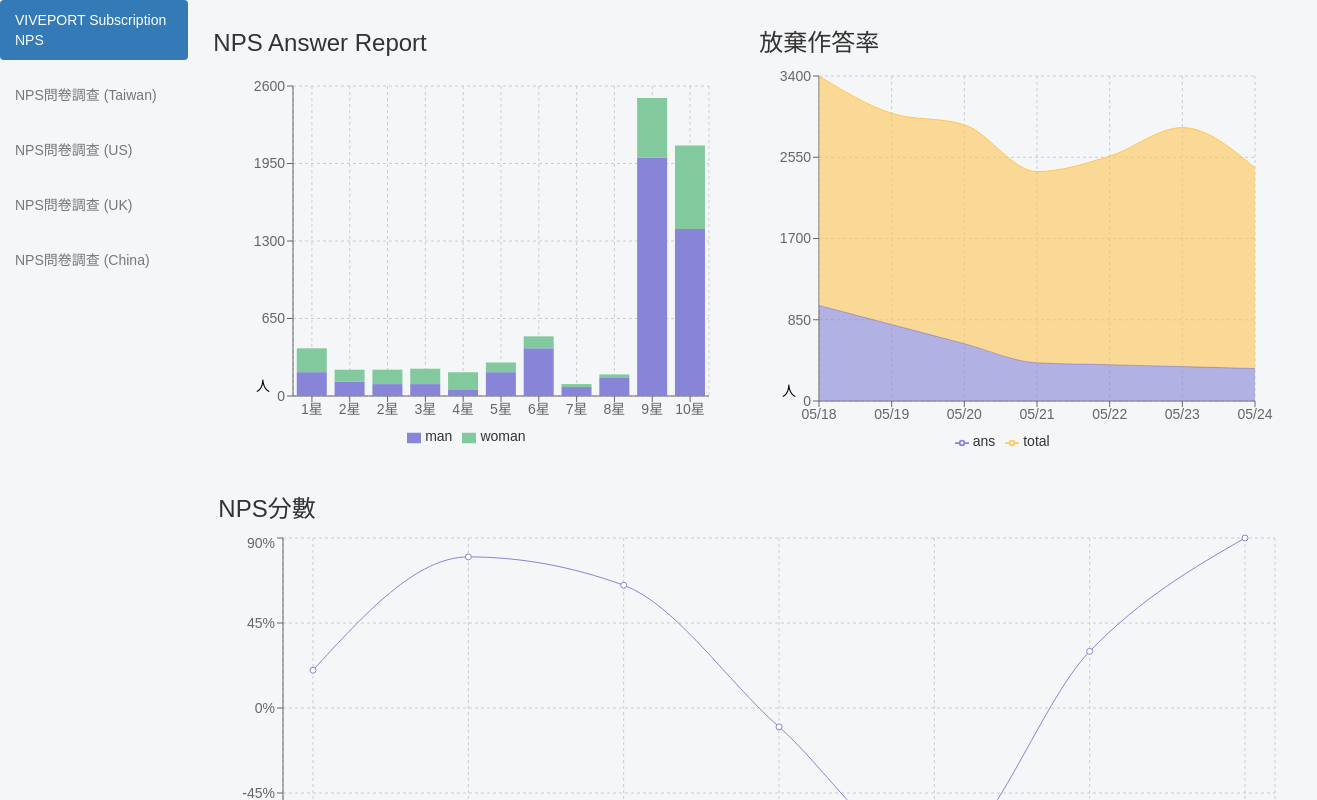
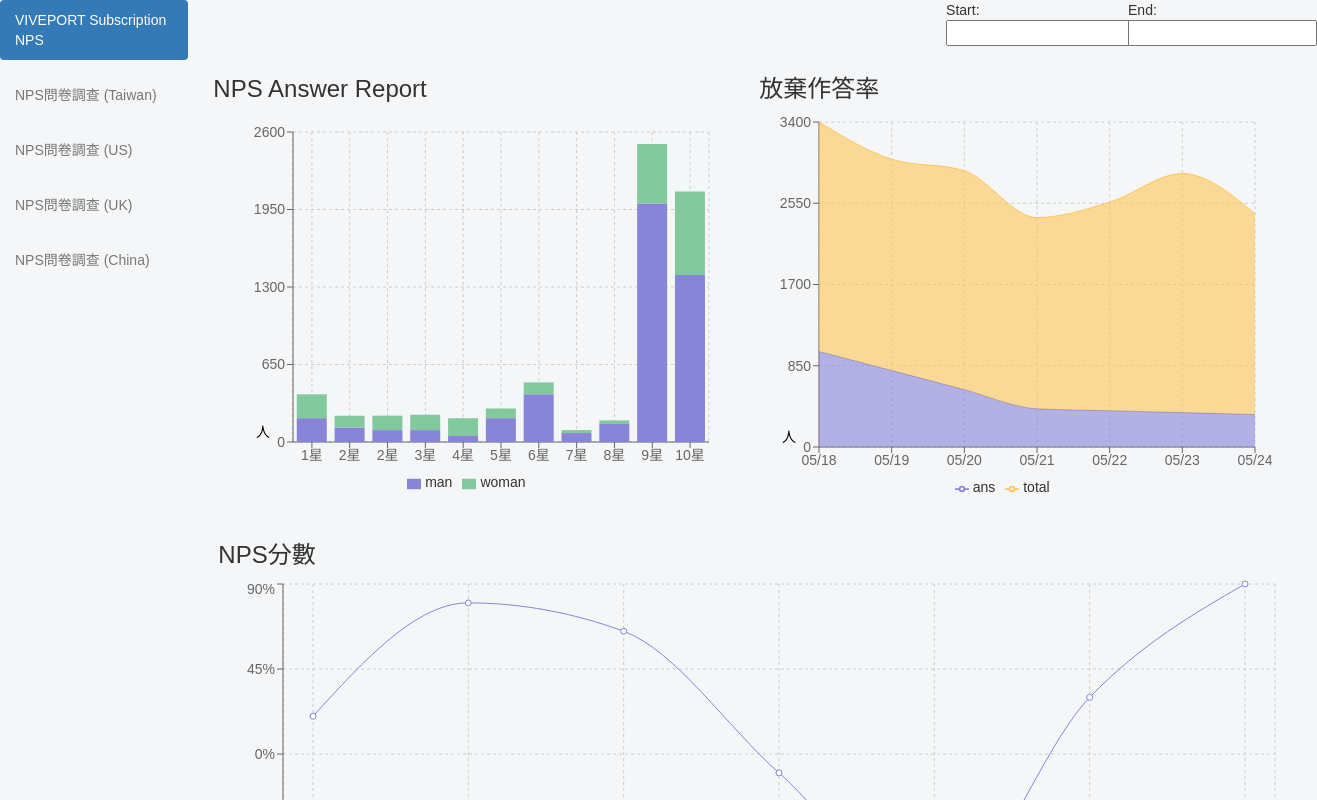
Before and after one commit to DavisChang/survey-anything, a React (Create React App) app: page /report in a window 1280 px wide. Shown: the top 800 px of the page, 1317 px wide, since content can reach past the window. Built offline with nearby package versions, Linux system fonts and the light colour scheme.

Commit message:
Add date picker

```diff
--- a/package.json
+++ b/package.json
@@ -6,6 +6,7 @@
     "moment": "^2.22.1",
     "react": "^16.3.2",
     "react-bootstrap": "^0.32.1",
+    "react-datepicker": "^1.4.1",
     "react-dom": "^16.3.2",
     "react-router-dom": "^4.2.2",
     "react-scripts": "1.1.4",
--- a/src/Pages/AdminContent/AdminContent.js
+++ b/src/Pages/AdminContent/AdminContent.js
@@ -1,4 +1,5 @@
 import React, { Component } from 'react';
+import moment from 'moment';
 import Report from '../Report/Report';
 import { FormControl, Checkbox, FormGroup, ControlLabel, HelpBlock, Button, Modal, Radio } from 'react-bootstrap';
 import './AdminContent.css';
@@ -31,6 +32,8 @@ class AdminContent extends Component {
       QDesc: '您有多大可能會相您的朋友推薦 VIVEPORT 訂閱呢？',
       QNegative: '不太滿意',
       QPositive: '非常願意',
+      startDate: moment(),
+      endDate: moment(),
     };
   }
 
@@ -94,6 +97,10 @@ class AdminContent extends Component {
       QPositive: event.target.value,
     });
   };
+
+  onStartDateChange = date => this.setState({ startDate: date });
+
+  onEndDateChange = date => this.setState({ endDate: date });
 
   renderLeft = () => {
     if (this.state.surveyType === 'nps') {
@@ -399,7 +406,12 @@ class AdminContent extends Component {
         return (
           <div className="AdminContent">
             <h1 className="title">報表</h1>
-            <Report data={this.state} />
+            <Report
+              startDate={this.state.startDate}
+              endDate={this.state.endDate}
+              handleChangeStart={this.onStartDateChange}
+              handleChangeEnd={this.onEndDateChange}
+            />
           </div>
         );
       case 'all':
--- a/src/Pages/Report/Report.js
+++ b/src/Pages/Report/Report.js
@@ -1,10 +1,13 @@
 import React from "react";
 import moment from 'moment';
+import DatePicker from 'react-datepicker';
 import { AreaChart, Area, BarChart, Bar, LineChart, Line, XAxis, YAxis,
   CartesianGrid, Tooltip, Legend, ResponsiveContainer } from "recharts";
 import { Row, Col, Nav, NavItem } from 'react-bootstrap';
 import { Route, Link } from "react-router-dom";
 import './Report.css';
+
+import 'react-datepicker/dist/react-datepicker.css';
 
 const data = [
   {name: moment().format('MM/DD'), nps: 20, ans: 1000, total: 2400},
@@ -30,7 +33,7 @@ const data2 = [
   {name: '10星', man: 1400, woman: 700},
 ];
 
-const Report = ({ match }) => (
+const Report = ({ match, startDate, endDate, handleChangeStart, handleChangeEnd }) => (
   <Row>
     <Col xs={2}>
       <Nav bsStyle="pills" stacked activeKey={1}>
@@ -56,7 +59,26 @@ const Report = ({ match }) => (
         {/* For Davis */}
       </Row>
       <Row>
-        <Col></Col>
+        <Col xsOffset={8} xs={1}>
+          Start:
+          <DatePicker
+            selected={startDate}
+            selectsStart
+            startDate={startDate}
+            endDate={endDate}
+            onChange={handleChangeStart}
+          />
+        </Col>
+        <Col xsOffset={1} xs={1}>
+          End:
+          <DatePicker
+            selected={endDate}
+            selectsEnd
+            startDate={startDate}
+            endDate={endDate}
+            onChange={handleChangeEnd}
+          />
+        </Col>
       </Row>
       <Row>
         <Col xs="6" style={{ padding: '10px' }}>
```
Also changed, not shown: 1 other file (tests, documents, lock files or other folders).
